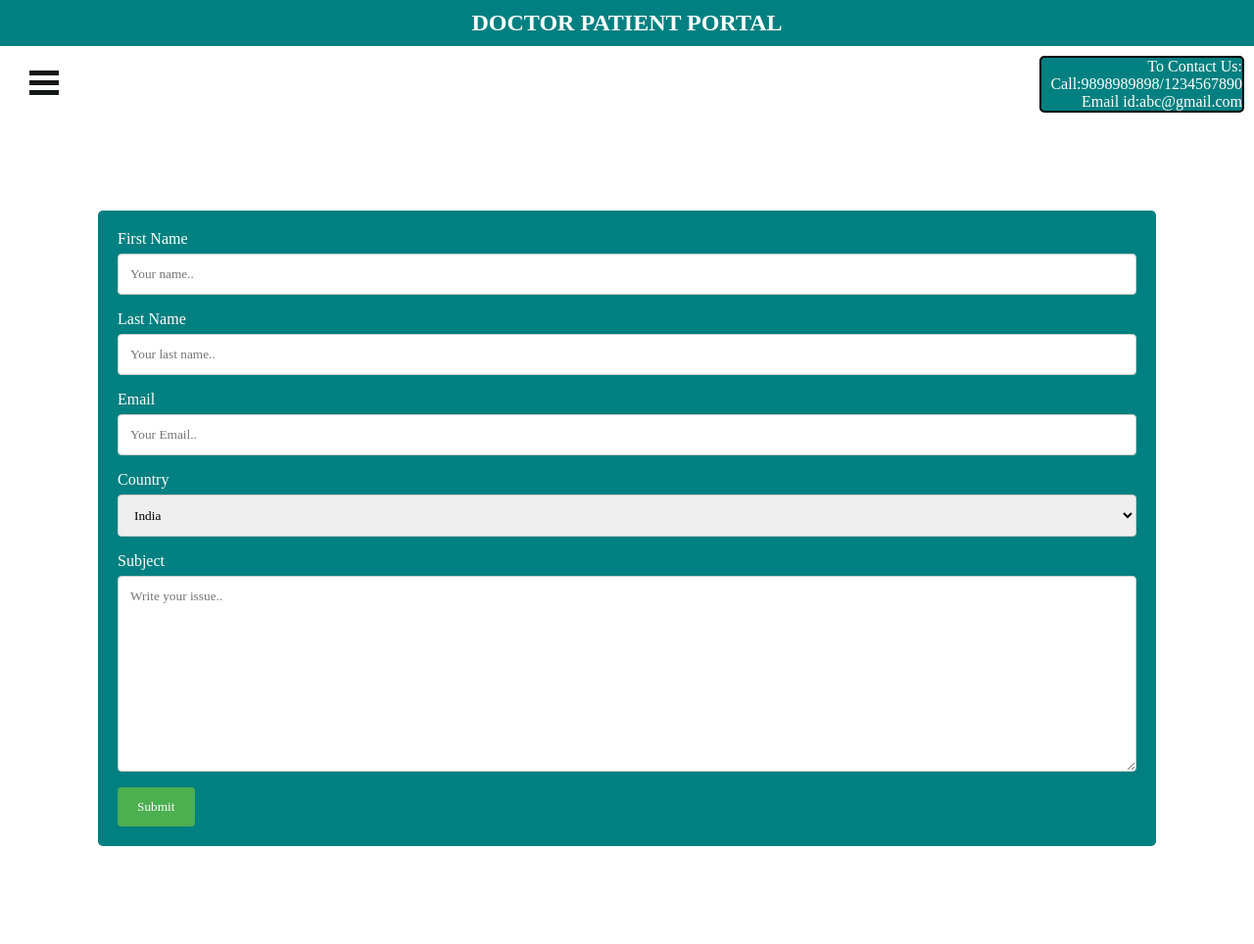
After one commit to kunal-nathani/newproject, a PHP site: page /about.html in a window 1280 px wide. The commit adds this page. Shown: the whole page at 98% size. Run offline with PHP 8.4, Linux system fonts and the light colour scheme.

Commit message:
Add files via upload
dekh le tuje konsi kam ki hai css

```diff
--- /dev/null
+++ b/about.html
@@ -0,0 +1,70 @@
+<html>
+<meta charset="UTF-8">
+<meta name="viewport" content="width=device-width, initial-scale=1">
+<head>
+<title>Login Page</title>
+<link rel="stylesheet" type="text/css" href="css/fff.css">
+<script src="js/new.js"></script>
+</head>
+<body>
+	<header>
+  <div class="header">
+  <div class="head">
+  <h2>DOCTOR PATIENT PORTAL</h2>
+</div>
+<div id="sidebar">
+<div class="toggle-btn" onclick="togglesidebar()">
+  <span></span>
+  <span></span>
+  <span></span>
+  </div>
+  <ul>
+  <li><a href="homepage2.html">Home</a></li>
+  <li><a href="login.html">Login page</a></li>
+  <li><a href="registration.html">Registration</a></li>
+  <li><a href="#">History</a></li>
+  <li><a href="#">Doctor recomended</a></li>
+  <li><a href="#">Appointment</a></li>
+  <li><a href="#">Cancellation</a></li>
+  <li><a href="#">Feedback</a></li>
+</ul>
+</div>
+</div>
+<div class="b" align="right">
+ <p>To Contact Us:<br>
+ Call:9898989898/1234567890<br>
+ Email id:abc@gmail.com </p>
+</div>
+
+<div class="container">
+  <form action="action_page.php">
+
+    <label for="fname">First Name</label>
+    <input type="text" id="fname" name="firstname" placeholder="Your name..">
+
+    <label for="lname">Last Name</label>
+    <input type="text" id="lname" name="lastname" placeholder="Your last name..">
+    <label for="email">Email</label>
+    <input type="text" id="email" name="email" placeholder="Your Email..">
+
+    <label for="country">Country</label>
+    <select id="country" name="country">
+      <option value="India">India</option>
+      <option value="canada">Canada</option>
+      <option value="usa">USA</option>
+    </select>
+
+    <label for="subject">Subject</label>
+    <textarea id="subject" name="subject" placeholder="Write your issue.." style="height:200px"></textarea>
+
+    <input type="submit" value="Submit">
+
+  </form>
+
+
+  </form>
+	</div>
+</div>
+	</header>
+</body>
+</html>
--- /dev/null
+++ b/fff.css
@@ -0,0 +1,86 @@
+*{
+   margin:0;
+	padding:0;
+	font-family:Times New Roman;
+}
+.head {
+  background-color: #008080;
+  padding: 10px;
+  text-align: center;
+  color: #ffffff ;
+}
+#sidebar{
+  position:fixed;
+  width:200px;
+  height:100%;
+  background:#151719;
+  left:-200px;
+  transition: 0.7s;
+}
+#sidebar.active{
+  left:0px;
+}
+#sidebar ul li{
+  color:rgba(230,230,230,0.9);
+  list-style:none;
+  padding:15px 10px;
+  border-bottom:1px solid rgba(100,100,100,0.3);
+}
+#sidebar .toggle-btn{
+  position:absolute;
+  left:230px;
+  top:20px;
+}
+#sidebar .toggle-btn span{
+  display:block;
+  width:30px;
+  height:5px;
+  background:#151719;
+  margin:5px 0px;
+}
+/* Style inputs with type="text", select elements and textareas */
+input[type=text], select, textarea {
+  width: 100%; /* Full width */
+  padding: 12px; /* Some padding */
+  border: 1px solid #ccc; /* Gray border */
+  border-radius: 4px; /* Rounded borders */
+  box-sizing: border-box; /* Make sure that padding and width stays in place */
+  margin-top: 6px; /* Add a top margin */
+  margin-bottom: 16px; /* Bottom margin */
+  resize: vertical /* Allow the user to vertically resize the textarea (not horizontally) */
+}
+
+/* Style the submit button with a specific background color etc */
+input[type=submit] {
+  background-color: #4CAF50;
+  color: white;
+  padding: 12px 20px;
+  border: none;
+  border-radius: 4px;
+  cursor: pointer;
+}
+
+/* When moving the mouse over the submit button, add a darker green color */
+input[type=submit]:hover {
+  background-color: #45a049;
+}
+
+/* Add a background color and some padding around the form */
+.container {
+  margin :100px;
+  border-radius: 5px;
+  background-color: #008080;
+  padding: 20px;
+  color: white;
+}
+.b p{
+ color: white;
+ border-radius: 5px;
+ background: #008080;
+ margin:10px;
+ border: 2px solid #000000;
+ width: 16%;
+}
+.b{
+
+}
--- /dev/null
+++ b/n.css
@@ -0,0 +1,3 @@
+.checked {
+    color: orange;
+}
```
Also changed, not shown: Feedback.html (+13 -70 lines), abc.css (+20 -16 lines), homepage2.html (+26 -38 lines), login.html (+14 -18 lines), no.css (+3 -8 lines), w3.css (+84 -65 lines), xyz.css (added, +14 -0 lines), registration.html (indentation only).
